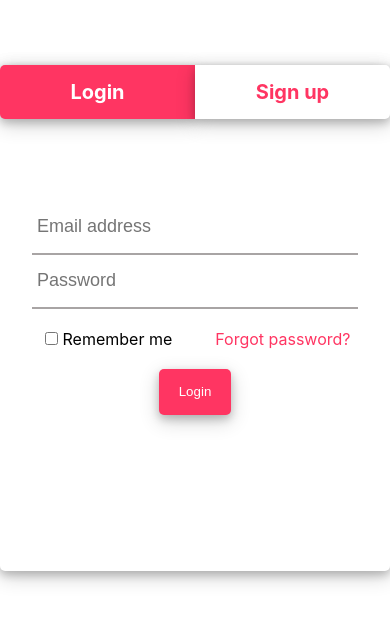
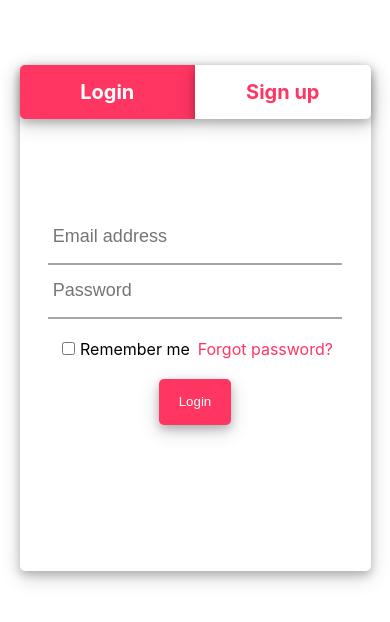
Before and after one commit to umorryie/fitnessTrackingProgress, a React (Create React App) app in the folder client/: page /login in a window 390 px wide. Shown: the part 104-726 px from the top of the page. Built offline with nearby package versions, Linux system fonts and the light colour scheme.

Commit message:
Added responsive login/signup

```diff
--- a/client/src/components/ExerciseCard/ExerciseCard.css
+++ b/client/src/components/ExerciseCard/ExerciseCard.css
@@ -227,7 +227,8 @@
   }
 }
 @media (max-height: 650px) {
-  .signUpInnerContainer {
+  .signUpInnerContainer,
+  .loginInnerContainer {
     top: 40px;
     height: 400px !important;
   }
@@ -251,10 +252,12 @@
   tbody {
     font-size: 14px;
   }
-  .signUpCenterContainer {
+  .signUpCenterContainer,
+  .loginCenterContainer {
     padding-top: 20px;
   }
-  .signUpInnerContainer {
+  .signUpInnerContainer,
+  .loginInnerContainer {
     width: 70%;
   }
   .loginTitle,
@@ -276,7 +279,8 @@
   tbody {
     font-size: 12px;
   }
-  .signUpInnerContainer {
+  .signUpInnerContainer,
+  .loginInnerContainer {
     width: 90%;
   }
 }
```
